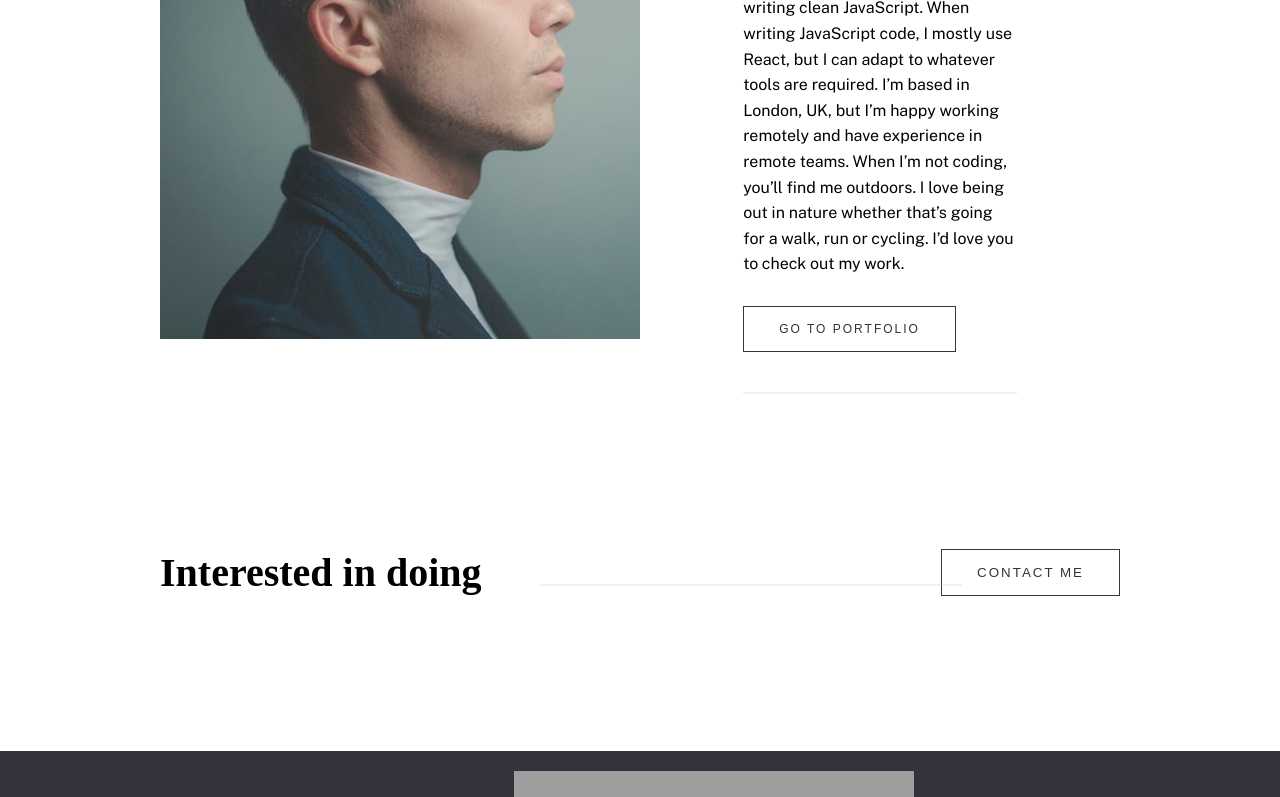
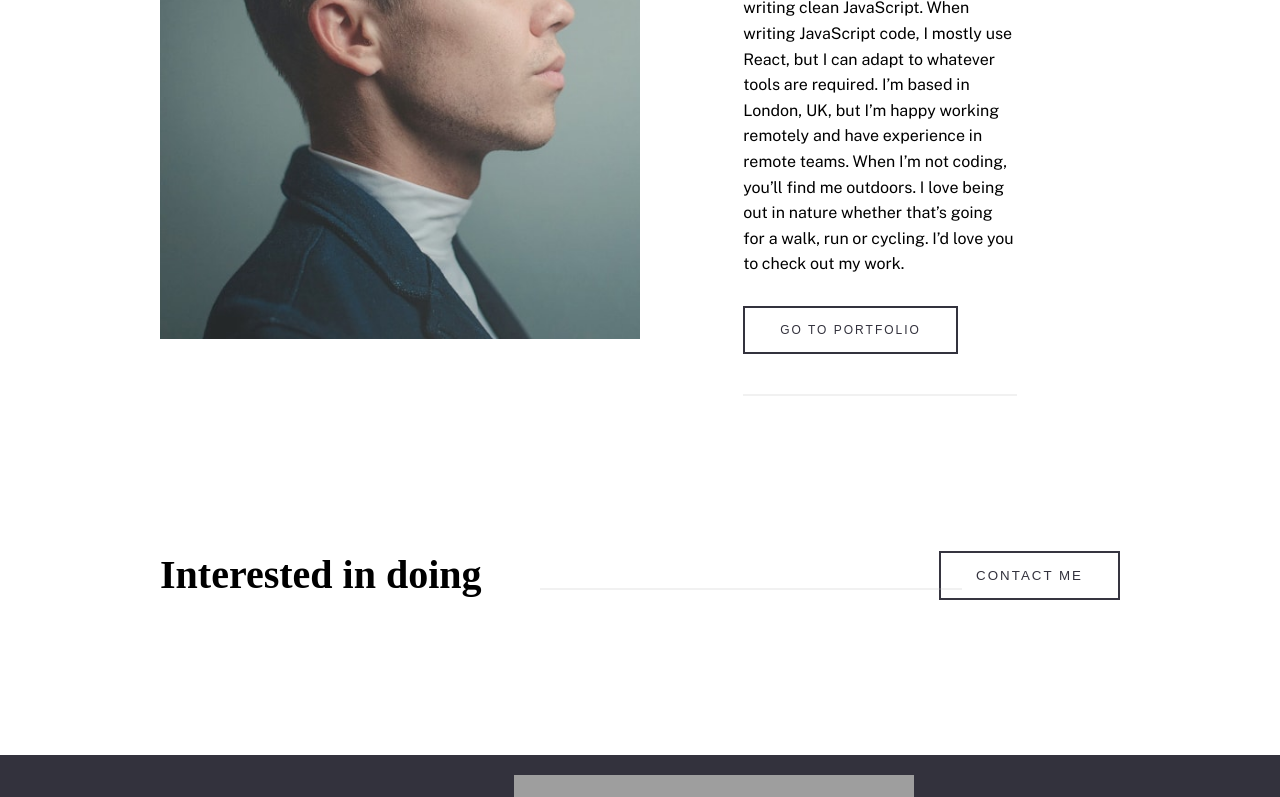
Before and after one commit to bkkcreative19/minimalistic-portfolio, a React (Create React App) app: page / in a window 1280 px wide. Shown: the part 1175-1972 px from the top of the page. Built offline with nearby package versions, Linux system fonts and the light colour scheme; grey boxes are pictures that could not be loaded; a web font is replaced by a local one.

Commit message:
fixed bug

```diff
--- a/src/App.scss
+++ b/src/App.scss
@@ -32,7 +32,7 @@ a {
   color: #33323D;
   background-color: #fff;
   outline: none;
-  border: 1px solid #33323dfb;
+  border: 2px solid #33323dfb;
   letter-spacing: .2rem;
   cursor: pointer;
 }
--- a/src/components/About/About.scss
+++ b/src/components/About/About.scss
@@ -80,7 +80,7 @@
             color: #33323D;
             background-color: #fff;
             outline: none;
-            border: 1px soild #33323D;
+            border: 2px solid #33323D;
             letter-spacing: .2rem;
             cursor: pointer;
         }
```
